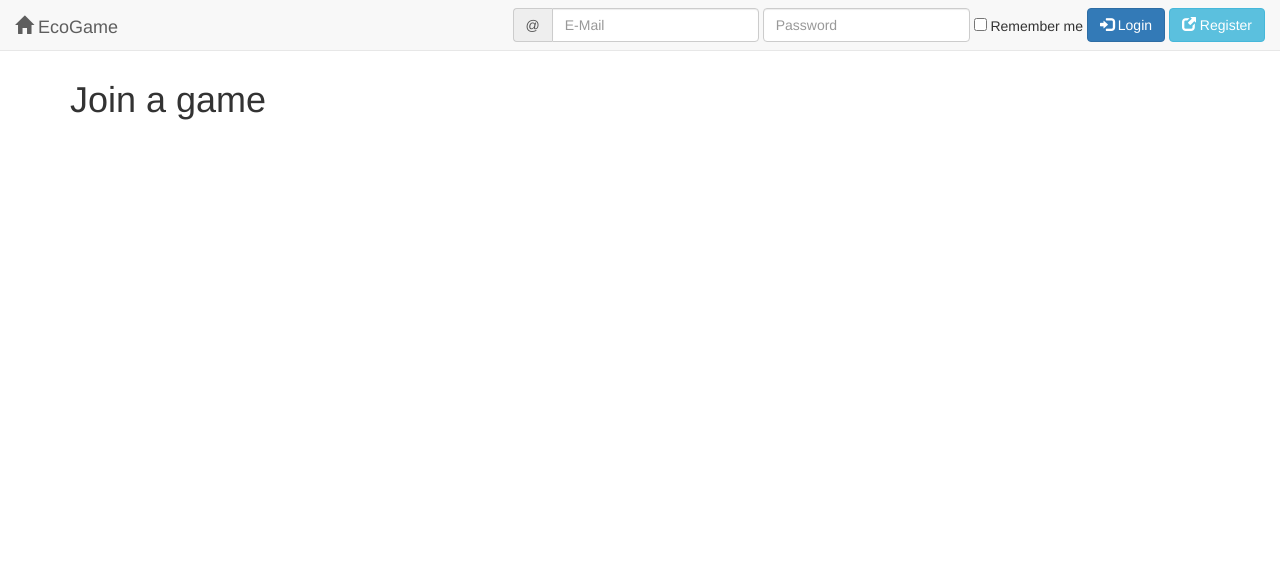
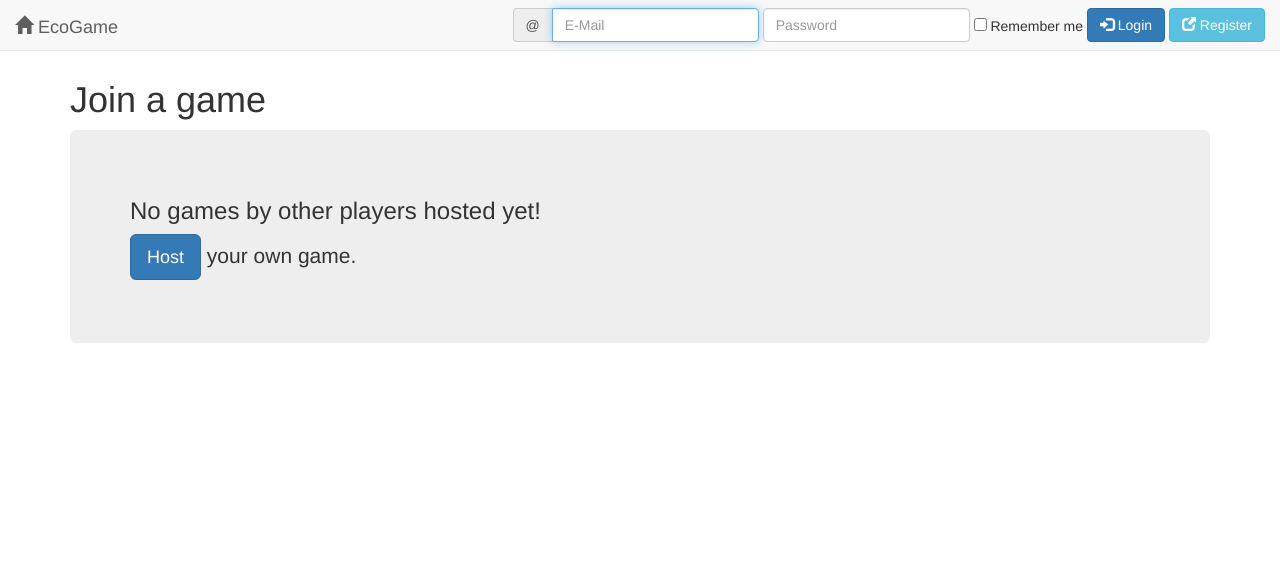
Before and after one commit to JoelNiklaus/EcoGame, a Java web app: page /game/join in a window 1280 px wide. Shown: the top 583 px of the page. Run offline with Spring Boot 4, a stand-in JSP engine, Linux system fonts and the light colour scheme; data that the repository does not hold is empty; the project's own start-up code is not run, and a stand-in starts its controllers and pages; some libraries are stand-ins or nearby versions.

Commit message:
some bugfixes and other improvements

```diff
--- a/src/main/java/ch/joelniklaus/ecogame/controller/GameController.java
+++ b/src/main/java/ch/joelniklaus/ecogame/controller/GameController.java
@@ -9,6 +9,7 @@ import org.springframework.validation.BindingResult;
 import org.springframework.web.bind.annotation.PathVariable;
 import org.springframework.web.bind.annotation.RequestMapping;
 import org.springframework.web.bind.annotation.RequestMethod;
+import org.springframework.web.servlet.mvc.support.RedirectAttributes;
 
 import ch.joelniklaus.ecogame.controller.pojos.GameForm;
 import ch.joelniklaus.ecogame.controller.service.GameService;
@@ -44,17 +45,19 @@ public class GameController extends ParentController {
 	}
 
 	@RequestMapping(value = "/host", method = RequestMethod.POST)
-	public String host(Model model, @Valid GameForm gameForm, BindingResult result) {
+	public String host(Model model, @Valid GameForm gameForm, BindingResult result,
+			RedirectAttributes redirectAttributes) {
 		if (result.hasErrors())
 			return "game/host";
 
 		try {
 			gameService.addGame(gameForm);
-			model.addAttribute("success", "Game successfully created.");
+			redirectAttributes.addFlashAttribute("success", "Game successfully created.");
+			return "redirect:edit";
 		} catch (Exception e) {
 			model.addAttribute("error", "Could not create Game.");
 		}
-		return "game/edit";
+		return "game/host";
 	}
 
 	@RequestMapping(value = "/edit")
@@ -63,7 +66,7 @@ public class GameController extends ParentController {
 			return "redirect:host";
 
 		model.addAttribute("gameForm", gameService.getGameFormOfLoggedInUser());
-		model.addAttribute("players", gameService.getPlayersOfGameOfLoggedInPlayer());
+		model.addAttribute("game", gameService.getGameOfLoggedInPlayer());
 
 		return "game/edit";
 	}
@@ -82,8 +85,8 @@ public class GameController extends ParentController {
 		return "game/edit";
 	}
 
-	@RequestMapping(value = "/edit/{id}")
-	public String edit(Model model, @PathVariable Long id) {
+	@RequestMapping(value = "/edit/kickPlayer/{id}")
+	public String kickPlayer(Model model, @PathVariable Long id) {
 		try {
 			gameService.kickPlayer(id);
 			model.addAttribute("success", "Successfully kicked player.");
@@ -93,35 +96,54 @@ public class GameController extends ParentController {
 			System.out.println(e.getStackTrace());
 		}
 
-		return edit(model);
+		model.addAttribute("gameForm", gameService.getGameFormOfLoggedInUser());
+		model.addAttribute("game", gameService.getGameOfLoggedInPlayer());
+
+		return "game/edit";
+	}
+
+	@RequestMapping(value = "/edit/delete/{id}")
+	public String deleteGame(Model model, @PathVariable Long id,
+			RedirectAttributes redirectAttributes) {
+		try {
+			gameService.deleteGame(id);
+			redirectAttributes.addFlashAttribute("success", "Successfully deleted game.");
+			return "redirect:/game/start";
+		} catch (Exception e) {
+			model.addAttribute("error", "Could not delete game.");
+			model.addAttribute("gameForm", gameService.getGameFormOfLoggedInUser());
+			model.addAttribute("game", gameService.getGameOfLoggedInPlayer());
+
+			return "game/edit";
+		}
 	}
 
 	@RequestMapping(value = "/join")
 	public String join(Model model) {
-		model.addAttribute("games", gameDao.findAll());
+		model.addAttribute("games", gameService.getJoinableGames());
 
 		return "game/join";
 	}
 
 	@RequestMapping(value = "/join/{id}")
-	public String join(Model model, @PathVariable Long id) {
+	public String join(Model model, @PathVariable Long id, RedirectAttributes redirectAttributes) {
 		try {
 			gameService.joinGame(id);
-			model.addAttribute("success", "Successfully joined game.");
+			redirectAttributes.addFlashAttribute("success", "Successfully joined game.");
+			return "redirect:/game/play";
 		} catch (Exception e) {
 			model.addAttribute("error", "Could not join game.");
-			System.out.println(e.getMessage());
-			System.out.println(e.getStackTrace());
+			return "game/join";
 		}
-
-		return "game/join";
 	}
 
 	@RequestMapping(value = "/play")
-	public String play(Model model) {
+	public String play(Model model, RedirectAttributes redirectAttributes) {
 		if (!gameService.loggedInPlayerHasAlreadyHostedGame()
-				&& !gameService.loggedInPlayerHasAlreadyJoinedGame())
-			return "redirect:start";
+				&& !gameService.loggedInPlayerHasAlreadyJoinedGame()) {
+			System.out.println("test");
+			return "redirect:/game/start";
+		}
 
 		model.addAttribute("game", gameService.getGameOfLoggedInPlayer());
 
--- a/src/main/java/ch/joelniklaus/ecogame/controller/service/GameService.java
+++ b/src/main/java/ch/joelniklaus/ecogame/controller/service/GameService.java
@@ -30,4 +30,8 @@ public interface GameService {
 
 	public Game getGameOfLoggedInPlayer();
 
+	public List<Game> getJoinableGames();
+
+	Game deleteGame(Long id);
+
 }
--- a/src/main/webapp/pages/forgot.jsp
+++ b/src/main/webapp/pages/forgot.jsp
@@ -17,7 +17,7 @@
 		<div class="form-group ${status.error ? 'has-error has-feedback' : ''}">
 			<label class="control-label col-sm-2" for="email">E-Mail</label>
 			<div class="col-sm-7">
-				<form:input path="email" class="form-control" id="email" type="email" maxlength="45" placeholder="E-Mail" />
+				<form:input path="email" class="form-control" id="email" type="email" maxlength="45" placeholder="E-Mail" autofocus="true"/>
 				<form:errors path="email" class="help-block" element="span" />
 			</div>
 			<div class="col-sm-3">
--- a/src/main/webapp/pages/game/host.jsp
+++ b/src/main/webapp/pages/game/host.jsp
@@ -16,7 +16,7 @@
 		<div class="form-group ${status.error ? 'has-error has-feedback' : ''}">
 			<label class="control-label col-sm-3" for="name">Name</label>
 			<div class="col-sm-9">
-				<form:input path="name" class="form-control" id="name" type="text" maxlength="45" placeholder="Name" />
+				<form:input path="name" class="form-control" id="name" type="text" maxlength="45" placeholder="Name" autofocus="true"/>
 				<form:errors path="name" class="help-block" element="span" />
 				<c:out value="${nameExists}"></c:out>
 			</div>
--- a/src/main/webapp/pages/game/join.jsp
+++ b/src/main/webapp/pages/game/join.jsp
@@ -9,6 +9,13 @@
 <h1>Join a game</h1>
 
 <c:import url="../template/alerts.jsp" />
+
+<c:if test="${empty games}">
+	<div class="jumbotron">
+  <h3>No games by other players hosted yet!</h3>
+  <p><a class="btn btn-primary btn-lg" href="game/host" role="button">Host</a> your own game.</p>
+</div>
+</c:if>
 
 <div class="row">
 	<c:forEach items="${games}" var="game">
--- a/src/main/webapp/pages/login.jsp
+++ b/src/main/webapp/pages/login.jsp
@@ -21,7 +21,7 @@
 						<label class="col-sm-2 control-label">Email</label>
 						<div class="col-sm-10">
 							<input class="form-control" type="email" placeholder="E-Mail" id="j_username"
-								name="j_username">
+								name="j_username" autofocus="true">
 						</div>
 					</div>
 					<div class="form-group">
--- a/src/main/webapp/pages/profile.jsp
+++ b/src/main/webapp/pages/profile.jsp
@@ -22,7 +22,7 @@
 		<div class="form-group ${status.error ? 'has-error has-feedback' : ''}">
 			<label class="control-label col-sm-3" for="email">E-Mail</label>
 			<div class="col-sm-9">
-				<form:input path="email" class="form-control" id="email" type="email" maxlength="45" placeholder="E-Mail"/>
+				<form:input path="email" class="form-control" id="email" type="email" maxlength="45" placeholder="E-Mail" autofocus="true"/>
 				<form:errors path="email" class="help-block" element="span" />
 			</div>
 		</div>
--- a/src/main/webapp/pages/register.jsp
+++ b/src/main/webapp/pages/register.jsp
@@ -17,7 +17,7 @@
 		<div class="form-group ${status.error ? 'has-error has-feedback' : ''}">
 			<label class="control-label col-sm-3" for="email">E-Mail</label>
 			<div class="col-sm-9">
-				<form:input path="email" class="form-control" id="email" type="email" maxlength="45" placeholder="E-Mail" />
+				<form:input path="email" class="form-control" id="email" type="email" maxlength="45" placeholder="E-Mail" autofocus="true"/>
 				<form:errors path="email" class="help-block" element="span" />
 				<c:out value="${emailExists}"></c:out>
 			</div>
--- a/src/main/webapp/pages/template/header.jsp
+++ b/src/main/webapp/pages/template/header.jsp
@@ -63,7 +63,7 @@
 								<div class="input-group">
 									<div class="input-group-addon">@</div>
 									<input type="email" class="form-control" id="j_username"
-										name="j_username" placeholder="E-Mail">
+										name="j_username" placeholder="E-Mail" autofocus="true">
 								</div>
 							</div>
 							<div class="form-group">
```
Also changed, not shown: pom.xml (+21 -19 lines), src/main/java/ch/joelniklaus/ecogame/controller/exceptions/InvalidIdException.java (added, +10 -0 lines), src/main/java/ch/joelniklaus/ecogame/controller/service/GameServiceImpl.java (+38 -5 lines), src/main/webapp/pages/game/edit.jsp (+5 -4 lines), src/main/java/ch/joelniklaus/ecogame/model/system/User.java (line endings or trailing spaces), 1 other file.
